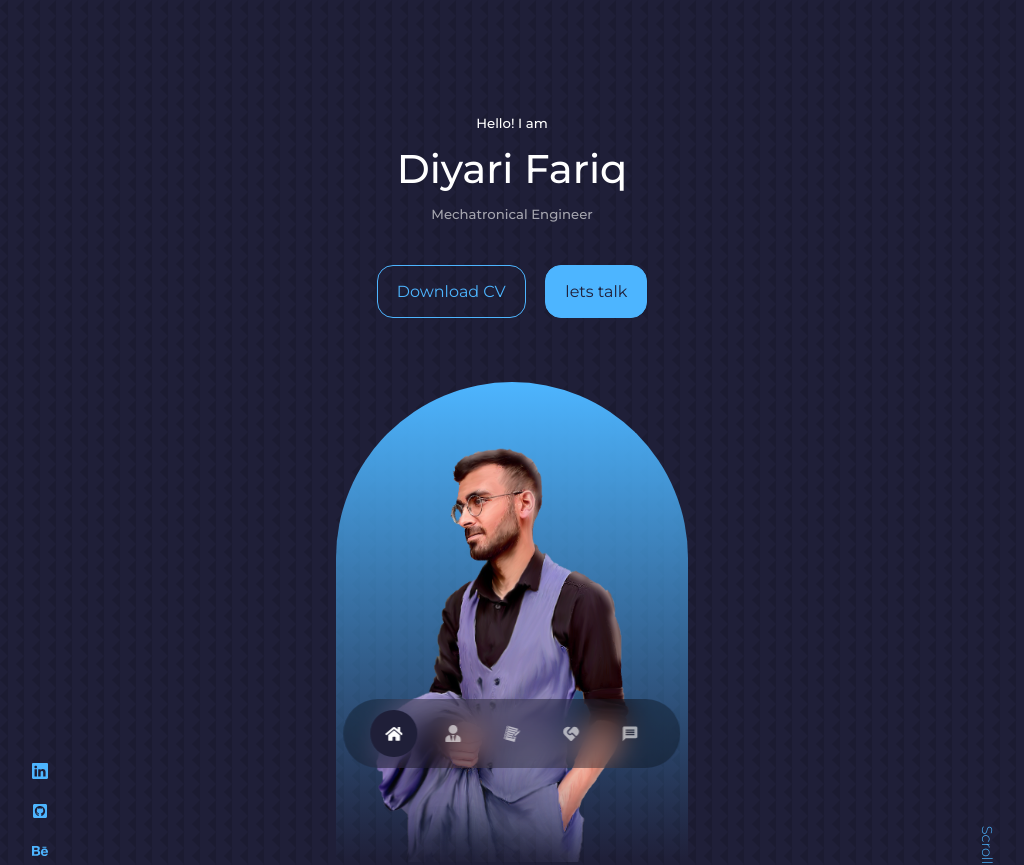
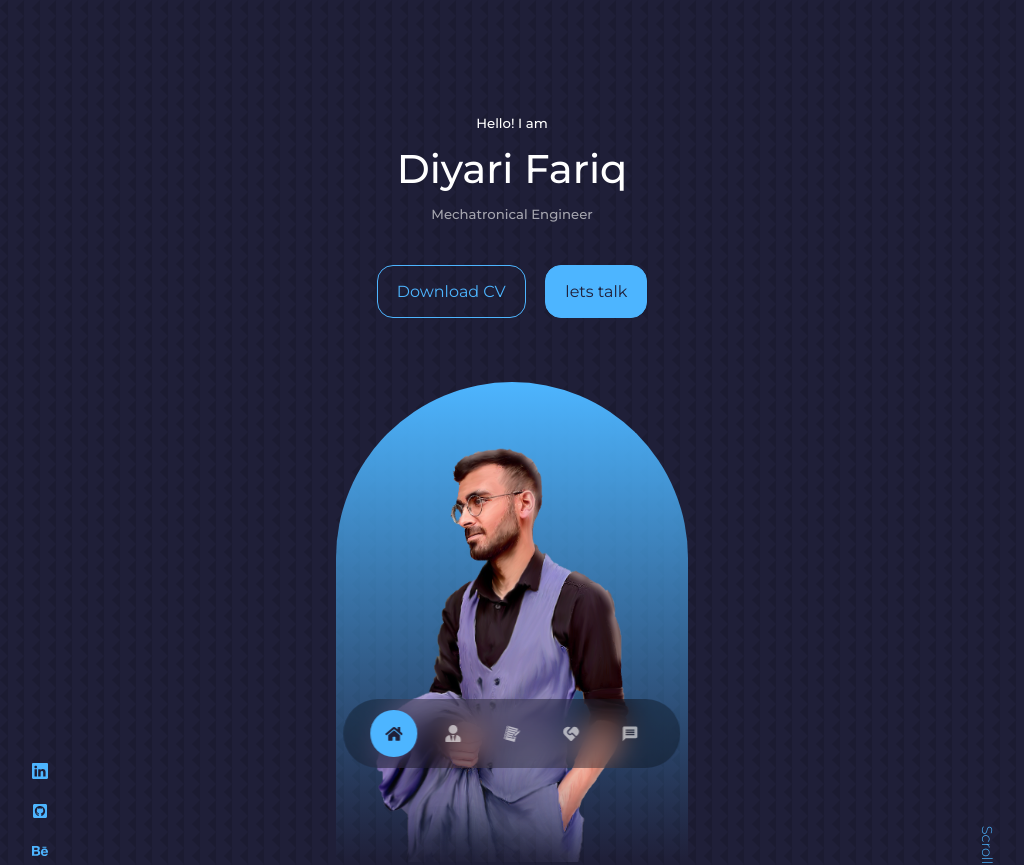
Before and after one commit to dearyfareq/capstone, a React (Create React App) app in the folder capstone/: page / in a window 1280 px wide. Shown: the top 865 px of the page, without its empty margins (128-1152 px from the left). Built offline with nearby package versions, Linux system fonts and the light colour scheme.

Commit message:
changed the navigation Css

```diff
--- a/capstone/src/components/navi/navi.css
+++ b/capstone/src/components/navi/navi.css
@@ -25,6 +25,6 @@ nav a:hover{
     background: rgba(0, 0, 0, 0.3);
 }
 nav a.active{
-    background: var(--color-bg);
-    color: var(--color-white);
+    background: var(--color-prime);
+    color: var(--color-bg);
 }
```
